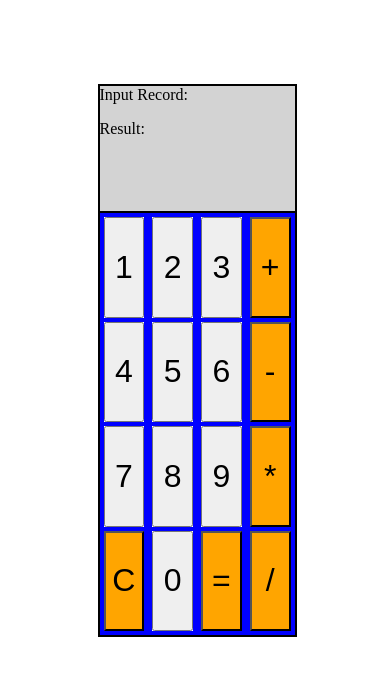
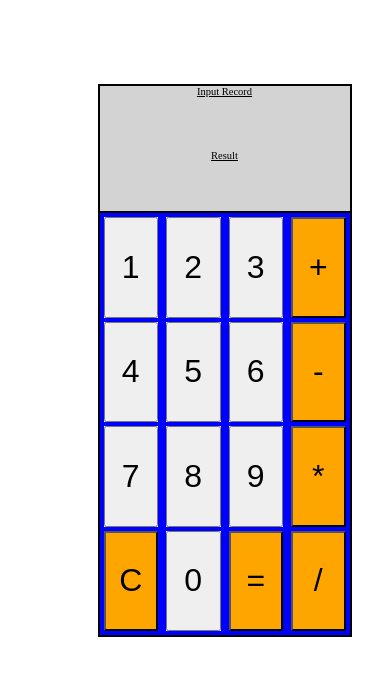
Before and after one commit to reasonaut/calculator, a plain HTML site: page index.html in a window 390 px wide. Drawn offline with Linux system fonts and the light colour scheme.

Commit message:
Fixed responsive design keyboard and display sizing. Added text wrapping. Fixed bug allowing operator as initial key press.

```diff
--- a/calculator.js
+++ b/calculator.js
@@ -22,10 +22,10 @@ function keyPress(eventData){
         operand1 = NaN;
         operand2 = NaN;
         numbers = [];
+        previousKeyWasOperator = false;
     } else if (pressedKey === '='){
         if (previousKeyWasOperator) return;
         operand2 = parseInt(calcDisplayResult.innerText);
-
         previousKeyWasOperator = true;
         equate();
     } else {
--- a/index.html
+++ b/index.html
@@ -7,10 +7,14 @@
     </head>
     <body>
         <div id='calcDisplay'>
-            Input Record:
-            <p id = 'inputRecord'></p>
-            Result:
-            <p id = 'result'></p>
+            <div>
+                <h2>Input Record</h2>
+                <p id = 'inputRecord'></p>
+            </div>
+            <div>
+                <h2>Result</h2>
+                <p id = 'result'></p>
+            </div>
         </div>
         <div id='keyContainer'>
 
--- a/style.css
+++ b/style.css
@@ -7,17 +7,44 @@ html, body {
 body {
     position: relative;
 }
+h2 {
+    font-size: 2.7vmin;
+    padding: 0px;
+    margin: 0px;
+    font-weight: normal;
+    text-decoration: underline;
+}
 #calcDisplay {
     position: absolute;
     top: 10%;
     left: 25%;
+    right: 25%;
     width: 50%;
     height: 15%;
+    min-width: 250px;
+    min-height: 80px;
     border: 2px solid black;
     background-color: lightgray;
+    display: flex;
+    /* justify-content: center; */
+    /* align-items: center; */
+    flex-direction: column;
+
+}
+#calcDisplay div {
+    font-size: 2.7vmin;
+    text-align: center;
+    width: 100%;
+    height: 50%;
+}
+#calcDisplay p {
+    padding: 0px;
+    margin: 0px;
+
 }
 #inputRecord {
-    white-space: pre;
+    white-space: break-spaces;
+    word-wrap: break-word;
 }
 #keyContainer {
     position: absolute;
@@ -26,6 +53,8 @@ body {
     width: 50%;
     top: 25%;
     left: 25%;
+    min-width: 250px;
+    min-height: 250px;
     display: flex;
     flex-direction: row;
     flex-wrap: no-wrap;
```
